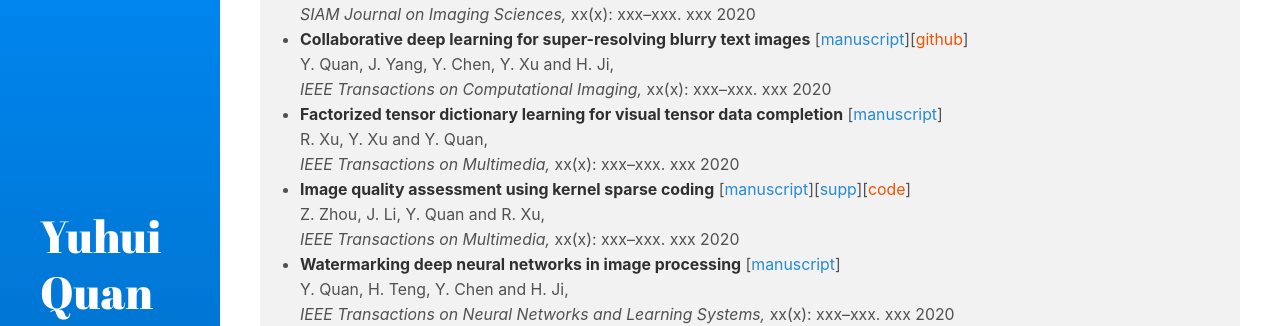
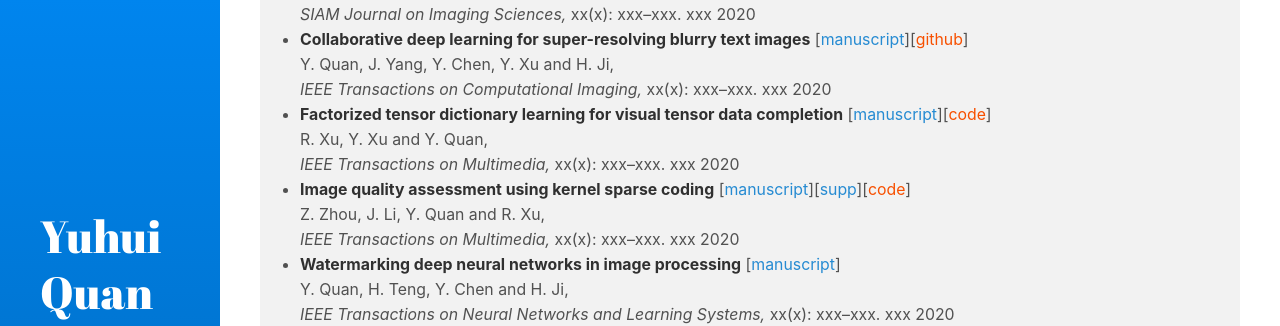
Before and after one commit to csyhquan/csyhquan.github.io, a Jekyll site: the page built from category/c_publication.md, in a window 1280 px wide and 900 px high. Shown: the part 160-486 px from the top of the window. Built offline with Jekyll 4.4.1, drawn with Linux system fonts in a browser that asks for light colours.

Commit message:
Update c_publication.md

```diff
--- a/category/c_publication.md
+++ b/category/c_publication.md
@@ -13,7 +13,7 @@ title: Publication
 <li><span style="font-size: 95%;"><strong>Collaborative deep learning for super-resolving blurry text images</strong>  [<a href="https://github.com/csyhquan/csyhquan.github.io/raw/master/manuscript/20x-tci-Collaborative%20Deep%20Learning%20for%20Super-Resolving%20Blurry%20Text%20Images.pdf">manuscript</a>][<a href="https://github.com/csjietingyang/ImplementationOfOurAcceptedPaper"><font color="#F75000">github</font></a>]</span><br />
 <span style="font-size: 95%;">Y. Quan, J. Yang, Y. Chen, Y. Xu and H. Ji, <br />
 <em>IEEE Transactions on Computational Imaging, </em>xx(x): xxx–xxx. xxx 2020</span></li>
-<li><span style="font-size: 95%;"><strong>Factorized tensor dictionary learning for visual tensor data completion</strong>  [<a href="https://github.com/csyhquan/csyhquan.github.io/raw/master/manuscript/20x-tmm-Factorized%20Tensor%20Dictionary%20Learning%20for%20Visual%20Tensor%20Data%20Completion.PDF">manuscript</a>]</span><br />
+<li><span style="font-size: 95%;"><strong>Factorized tensor dictionary learning for visual tensor data completion</strong>  [<a href="https://github.com/csyhquan/csyhquan.github.io/raw/master/manuscript/20x-tmm-Factorized%20Tensor%20Dictionary%20Learning%20for%20Visual%20Tensor%20Data%20Completion.PDF">manuscript</a>][<a href="https://github.com/csyhquan/csyhquan.github.io/blob/master/code/tensor_completion.rar"><font color="#F75000">code</font></a>]</span><br />
 <span style="font-size: 95%;">R. Xu, Y. Xu and Y. Quan, <br />
 <em>IEEE Transactions on Multimedia, </em>xx(x): xxx–xxx. xxx 2020</span></li>
 <li><span style="font-size: 95%;"><strong>Image quality assessment using kernel sparse coding</strong>  [<a href="https://github.com/csyhquan/csyhquan.github.io/raw/master/manuscript/20x-tmm-Image%20Quality%20Assessment%20Using%20Kernel%20Sparse%20Coding.pdf">manuscript</a>][<a href="https://github.com/csyhquan/csyhquan.github.io/raw/master/manuscript/20x-tmm-Image%20Quality%20Assessment%20Using%20Kernel%20Sparse%20Coding%20(SUPP).pdf">supp</a>][<a href="https://github.com/csyhquan/csyhquan.github.io/raw/master/code/TMM-kernel/TMM-KSC_IQA-FinalCode.rar"><font color="#F75000">code</font></a>]</span><br />
```
